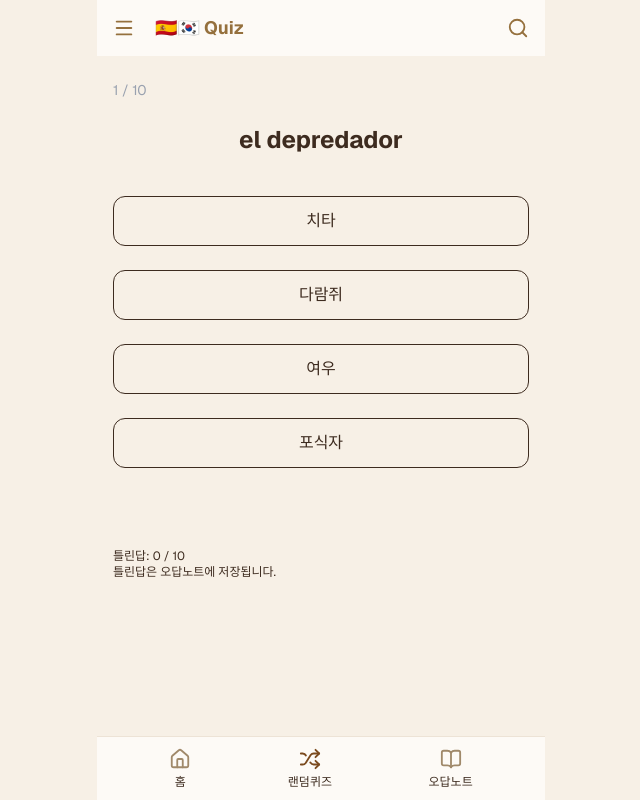
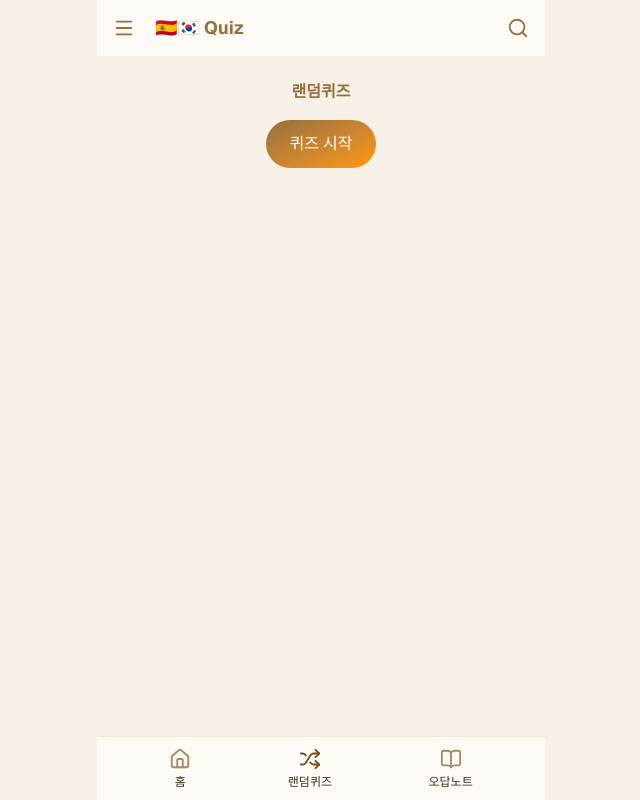
Before and after one commit to chriskwork/voca-quiz, a Next.js app: page /quiz/random in a window 1280 px wide. Shown: the whole page, without its empty margins (319-959 px from the left). Built offline with nearby package versions, Linux system fonts and the light colour scheme.

Commit message:
feat: added main screen, instead start quiz directly

```diff
--- a/app/quiz/random/page.tsx
+++ b/app/quiz/random/page.tsx
@@ -70,6 +70,7 @@ export default function RandomQuiz() {
   const [wrong, setWrong] = useState<Voca[]>([]);
   const [finished, setFinished] = useState(false);
   const [selected, setSelected] = useState<number | null>(null);
+  const [started, setStarted] = useState(false);
 
   useEffect(() => {
     Promise.all(TEMAS.map((t) => fetch(`/json-files/es-ko/tema-${t}.json`).then((r) => r.json())))
@@ -86,42 +87,6 @@ export default function RandomQuiz() {
     [current, questions, allVocas],
   );
 
-  if (questions.length === 0) return <div className="pt-20 text-sm text-center">로딩 중...</div>;
-
-  if (finished)
-    return (
-      <div className="flex flex-col items-center gap-6 px-4 py-20">
-        <p className="font-bold text-lg">결과</p>
-        <p className="text-gray-500 text-sm">
-          맞은 개수: {questions.length - wrong.length} / {questions.length}
-        </p>
-        <button
-          className="py-3 border rounded-xl w-full"
-          onClick={() => {
-            const next = pickRandom(allVocas, 10, questions);
-            if (next.length === 0) {
-              setQuestions(pickRandom(allVocas, 10, []));
-              setCurrent(0);
-              setWrong([]);
-              setFinished(false);
-              return;
-            }
-            setQuestions((prev) => [...prev, ...next]);
-            setCurrent((prev) => prev + 1);
-            setFinished(false);
-          }}
-        >
-          10개 더 풀기
-        </button>
-        <button className="py-3 border rounded-xl w-full" onClick={() => router.replace("/")}>
-          그만하기
-        </button>
-        <button onClick={() => router.replace("/notes")} className="py-3 border rounded-xl w-full">
-          오답노트 보기
-        </button>
-      </div>
-    );
-
   const answer = questions[current];
 
   function handleSelect(picked: Voca) {
@@ -136,6 +101,7 @@ export default function RandomQuiz() {
       setSelected(null);
       if (current + 1 >= questions.length) {
         setFinished(true);
+        setStarted(false);
         saveWrongNotes(wrong);
       } else {
         setCurrent((prev) => prev + 1);
@@ -143,6 +109,11 @@ export default function RandomQuiz() {
     }, 1000);
   }
 
+  // Screen - loading
+  if (questions.length === 0) return <div className="pt-20 text-sm text-center">로딩 중...</div>;
+
+  // Screen - start quiz
+  if (started)
     return (
       <div className="px-4 py-6">
         <p className="mb-6 text-gray-400 text-sm">
@@ -178,4 +149,57 @@ export default function RandomQuiz() {
         </p>
       </div>
     );
+
+  // Screen - end quiz
+  if (finished)
+    return (
+      <div className="flex flex-col items-center gap-6 px-4 py-20">
+        <p className="font-bold text-lg">결과</p>
+        <p className="text-gray-500 text-sm">
+          맞은 개수: {questions.length - wrong.length} / {questions.length}
+        </p>
+        <button
+          className="py-3 border rounded-xl w-full"
+          onClick={() => {
+            const next = pickRandom(allVocas, 10, questions);
+            if (next.length === 0) {
+              setQuestions(pickRandom(allVocas, 10, []));
+              setCurrent(0);
+              setWrong([]);
+              setFinished(false);
+              setStarted(true);
+              return;
             }
+            setQuestions((prev) => [...prev, ...next]);
+            setCurrent((prev) => prev + 1);
+            setFinished(false);
+            setStarted(true);
+          }}
+        >
+          10개 더 풀기
+        </button>
+        <button className="py-3 border rounded-xl w-full" onClick={() => router.replace("/")}>
+          그만하기
+        </button>
+        <button onClick={() => router.replace("/notes")} className="py-3 border rounded-xl w-full">
+          오답노트 보기
+        </button>
+      </div>
+    );
+
+  // Screen - main screen
+  return (
+    <div className="mx-auto px-4 py-6">
+      <h2 className="mb-4 font-semibold text-md text-tema-brown text-center">랜덤퀴즈</h2>
+
+      <button
+        onClick={() => {
+          setStarted(true);
+        }}
+        className="bg-linear-to-br from-tema-brown to-tema-orange px-6 py-3 rounded-4xl text-md text-white"
+      >
+        퀴즈 시작
+      </button>
+    </div>
+  );
+}
```
Lines whose indentation alone changed are shown as unchanged.
